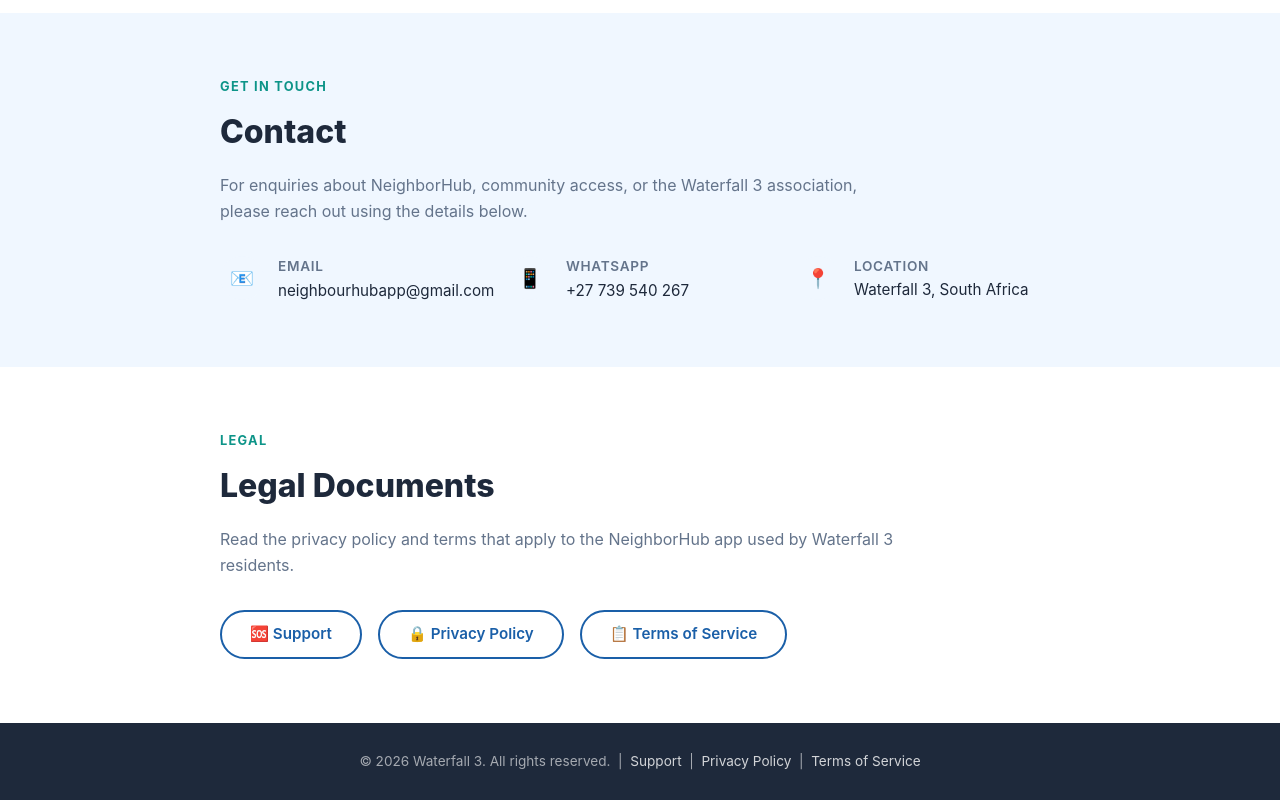
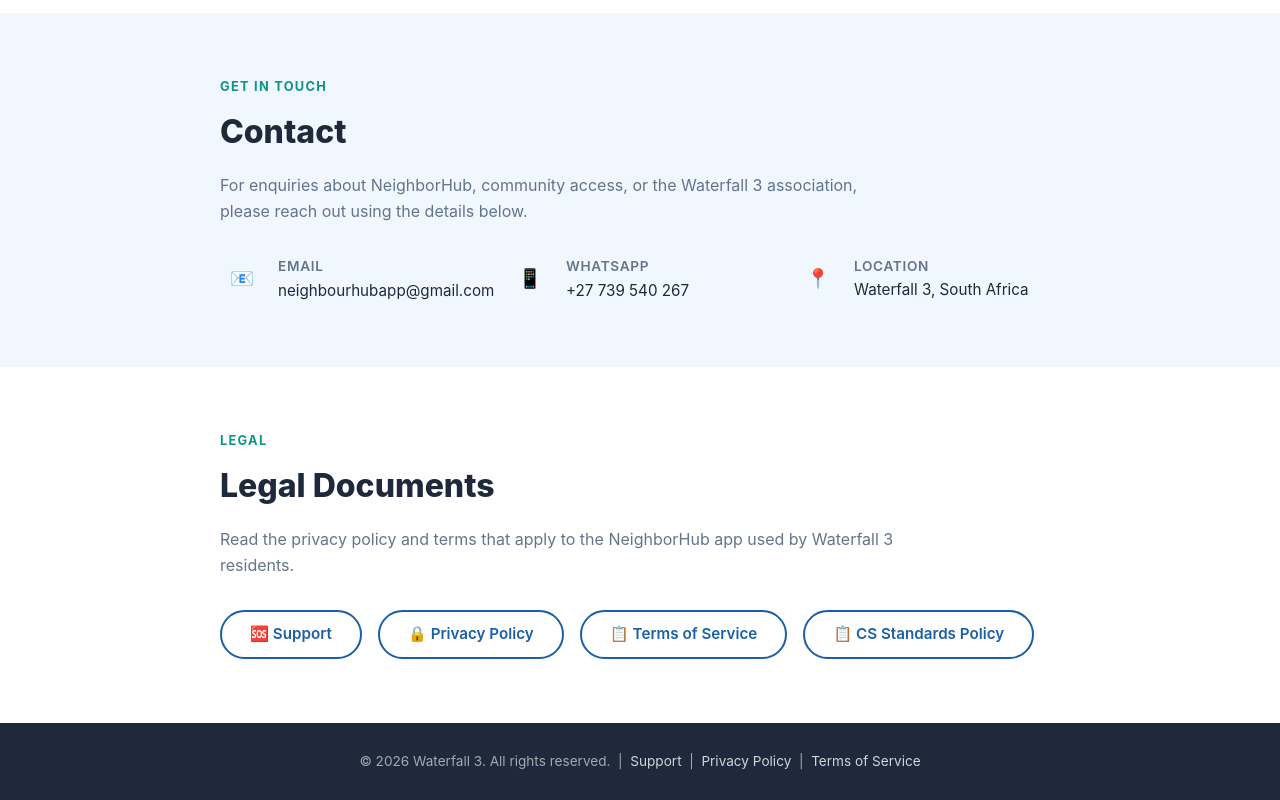
Before and after one commit to Mikeweston77/neighborhub-legal, a plain HTML site: page docs/index.html in a window 1280 px wide. Shown: the part 1612-2412 px from the top of the page. Drawn offline with Linux system fonts and the light colour scheme.

Commit message:
Update index.html

```diff
--- a/docs/index.html
+++ b/docs/index.html
@@ -267,6 +267,7 @@
             <a href="support.html" class="btn-outline">🆘 Support</a>
             <a href="privacy.html" class="btn-outline">🔒 Privacy Policy</a>
             <a href="terms.html"   class="btn-outline">📋 Terms of Service</a>
+            <a href="CS Standards.html"   class="btn-outline">📋 CS Standards Policy</a>
         </div>
     </div>
 </section>
```
